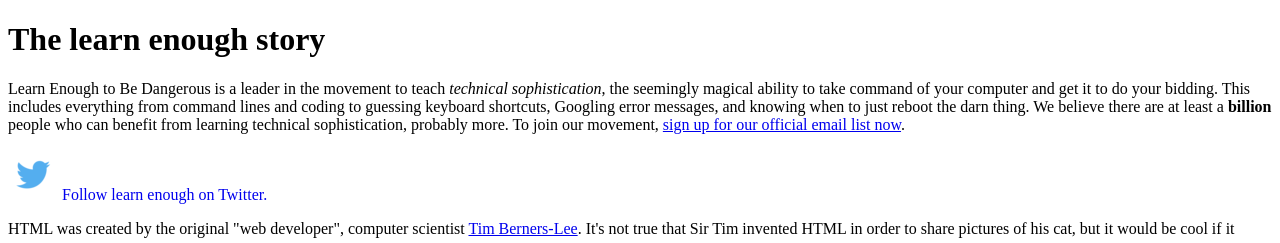
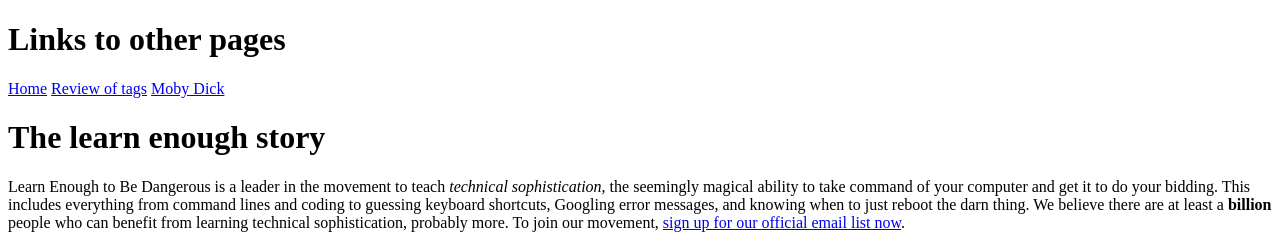
Before and after one commit to jbdouz/sample_website, a plain HTML site: page index.html in a window 1280 px wide. Shown: the top 243 px of the page. Drawn offline with Linux system fonts and the light colour scheme.

Commit message:
added a menu to each page

```diff
--- a/index.html
+++ b/index.html
@@ -7,6 +7,16 @@
     <link href="css/style.css" rel="stylesheet">
   </head>
   <body>
+
+    <header>
+      <h1>Links to other pages</h1>
+    </header>
+    <div>
+      <a href="index.html" target="_blank" rel="noopener">Home</a>
+      <a href="tags.html" target="_blank" rel="noopener">Review of tags</a>
+      <a href="moby_dick.html" target="_blank" rel="noopener">Moby Dick</a>
+    </div>
+
     <h1>The learn enough story</h1>
       <p>
         Learn Enough to Be Dangerous is a leader in the movement to teach
@@ -89,8 +99,5 @@
         You should follow Nick on Twitter <a href="https://twitter.com/nickmerwin" target="_blank" rel="noopener">here</a>.
       </p>
 
-      <footer>
-        <a href="tags.html" target="_blank" rel="noopener">Review of tags</a>
-      </footer>
   </body>
 </html>
```
Also changed, not shown: moby_dick.html (+10 -0 lines), tags.html (+10 -0 lines).
